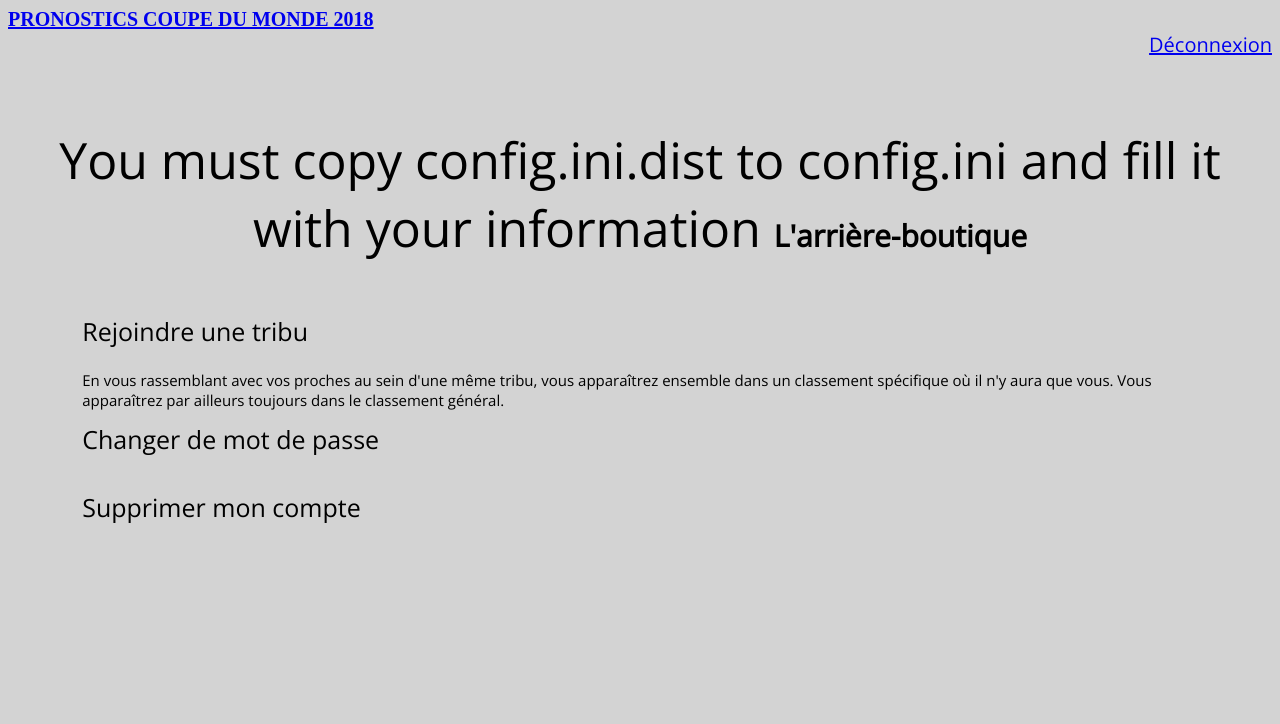
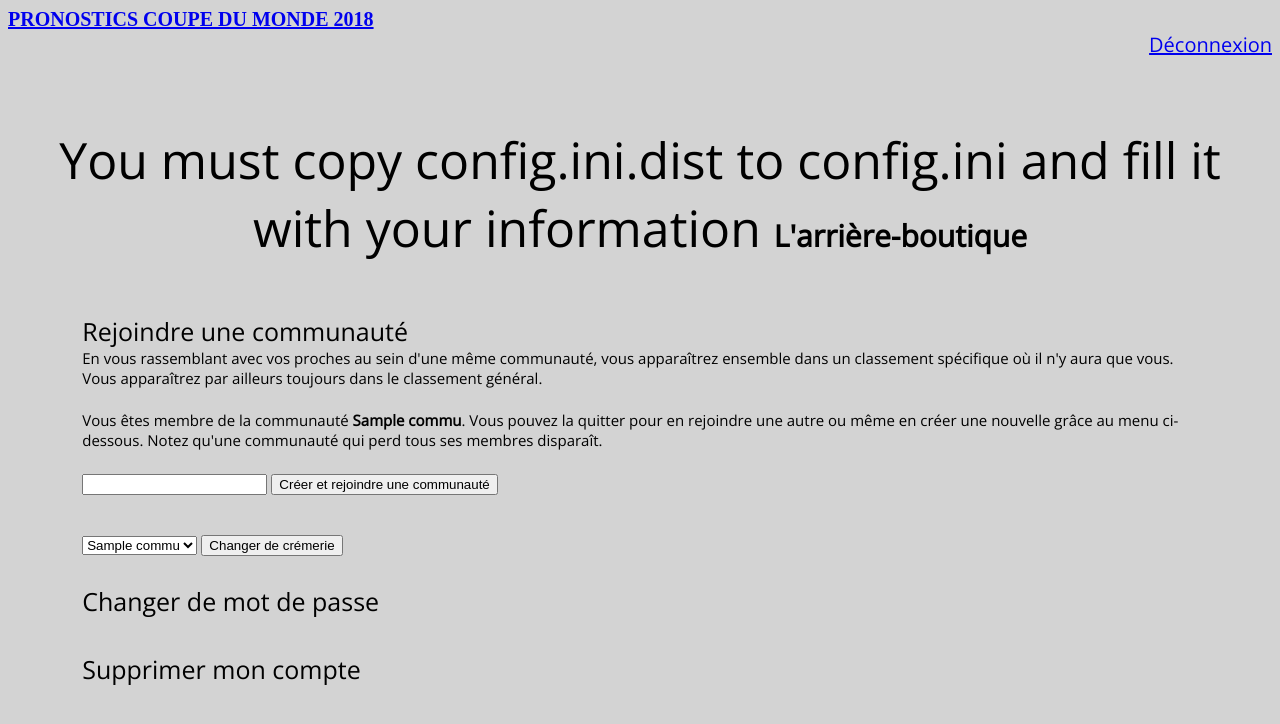
Before and after one commit to OpesMentis/PronosCDM, a PHP site: page /settings.php in a window 1280 px wide. Shown: the top 724 px of the page. Run offline with PHP 8.4, Linux system fonts and the light colour scheme; the visitor is signed in with stand-in values (Sample User, id 1); tables that the repository leaves empty or names only in its code hold one stand-in row (values such as "Sample post"); some web fonts are replaced.

Commit message:
Introduction des communautés.

```diff
--- a/settings.php
+++ b/settings.php
@@ -26,17 +26,91 @@ if (!isset($_SESSION['login'])) {
         <?php
         include('connect.php');
 
-        $req = $bdd->prepare("SELECT id FROM users WHERE login=:pseudo");
+        $req = $bdd->prepare("SELECT id, id_commu FROM users WHERE login=:pseudo");
         $req->execute(array('pseudo' => $_SESSION['login']));
-        $id_perso = $req->fetch()['id'];
+        $data = $req->fetch();
+        $id_perso = $data['id'];
+        $num_com = $data['id_commu'];
+
+        $msg = '';
+
+        if (isset($_POST['new_commu'])) {
+            $req = $bdd->prepare("SELECT id FROM commus WHERE nom=:name");
+            $req->execute(array('name' => $_POST['new_commu']));
+            if ($req->fetch()) {
+                $msg = 'Une communauté porte déjà ce nom.';
+            } else {
+                $req = $bdd->prepare("INSERT INTO commus(nom) VALUES(:name)");
+                $req->execute(array('name' => $_POST['new_commu']));
+                $req = $bdd->prepare("SELECT id FROM commus WHERE nom=:name");
+                $req->execute(array('name' => $_POST['new_commu']));
+
+                $num_com = $req->fetch()['id'];
+
+                $req = $bdd->prepare("UPDATE users SET id_commu=:id_c WHERE id=:id_u");
+                $req->execute(array('id_c' => $num_com, 'id_u' => $id_perso));
+            }
+        } elseif (isset($_POST['set_commu'])) {
+            if ($_POST['set_commu'] != 0) {
+                $req = $bdd->prepare("SELECT id, nom FROM commus WHERE id=:id_c");
+                $req->execute(array('id_c' => $_POST['set_commu']));
+
+                $com = $req->fetch();
+
+                if (!$com) {
+                    $msg = 'Une erreur a été rencontré.';
+                } else {
+                    $num_com = $com['id'];
+                    $req = $bdd->prepare("UPDATE users SET id_commu=:id_c WHERE id=:id_u");
+                    $req->execute(array('id_c' => $num_com, 'id_u' => $id_perso));
+                }
+            } else {
+                $req = $bdd->prepare("UPDATE users SET id_commu=0 WHERE id=:id_u");
+                $req->execute(array('id_u' => $id_perso));
+                $num_com = 0;
+            }
+        }
         ?>
         <font style="font-size: 30px;"><b>L'arrière-boutique</b><br/><br/></font>
     </div>
     <table width="90%" align="center" style="border-spacing: 10px;">
         <tr>
             <td width="100%" align="left">
-                <font style="font-size: 25px;">Rejoindre une tribu</font><br/><br/>
-                <font style="font-size: 15px;">En vous rassemblant avec vos proches au sein d'une même tribu, vous apparaîtrez ensemble dans un classement spécifique où il n'y aura que vous. Vous apparaîtrez par ailleurs toujours dans le classement général.</font>
+                <font style="font-size: 25px;">Rejoindre une communauté</font><br/>
+                <font style="font-size: 15px;">En vous rassemblant avec vos proches au sein d'une même communauté, vous apparaîtrez ensemble dans un classement spécifique où il n'y aura que vous. Vous apparaîtrez par ailleurs toujours dans le classement général.</font><br/><br/>
+                <?php
+                if ($num_com == 0) {?>
+                    <font style="font-size: 15px;">Vous n'appartenez à aucune communauté. Vous pouvez mettre un terme à cet état de fait en créant une communauté ou en en sélectionnant une ci-dessous.</font><br/><br/>
+                    <?php
+                } else {
+                    $commu = $bdd->prepare("SELECT nom FROM commus WHERE id=:id_commu");
+                    $commu->execute(array('id_commu' => $num_com));
+                    $nom_commu = $commu->fetch()['nom'];?>
+                    <font style="font-size: 15px;">Vous êtes membre de la communauté <b><?php echo $nom_commu; ?></b>. Vous pouvez la quitter pour en rejoindre une autre ou même en créer une nouvelle grâce au menu ci-dessous. Notez qu'une communauté qui perd tous ses membres disparaît.</font><br/><br/>
+                    <?php
+                }
+                ?>
+                <form method="post" action="settings.php">
+                    <input type="text" name="new_commu"/>
+                    <input type="submit" value="Créer et rejoindre une communauté"/>
+                </form>
+                <?php echo $msg ?><br/>
+
+                <?php
+                $commus = $bdd->query("SELECT * FROM commus");
+                ?>
+
+                <form method="post" action="settings.php">
+                    <select name="set_commu">
+                        <option value=0>--</option>
+                        <?php
+                        while ($com = $commus->fetch()) {
+                            echo '<option value=' . $com['id'] . ($com['id'] == $num_com ? ' selected': '') . '>' . $com['nom'] . '</option>';
+                        }
+                        ?>
+                    </select>
+                    <input type="submit" value="Changer de crémerie"/>
+                </form>
             </td>
         </tr>
         <tr>
```
